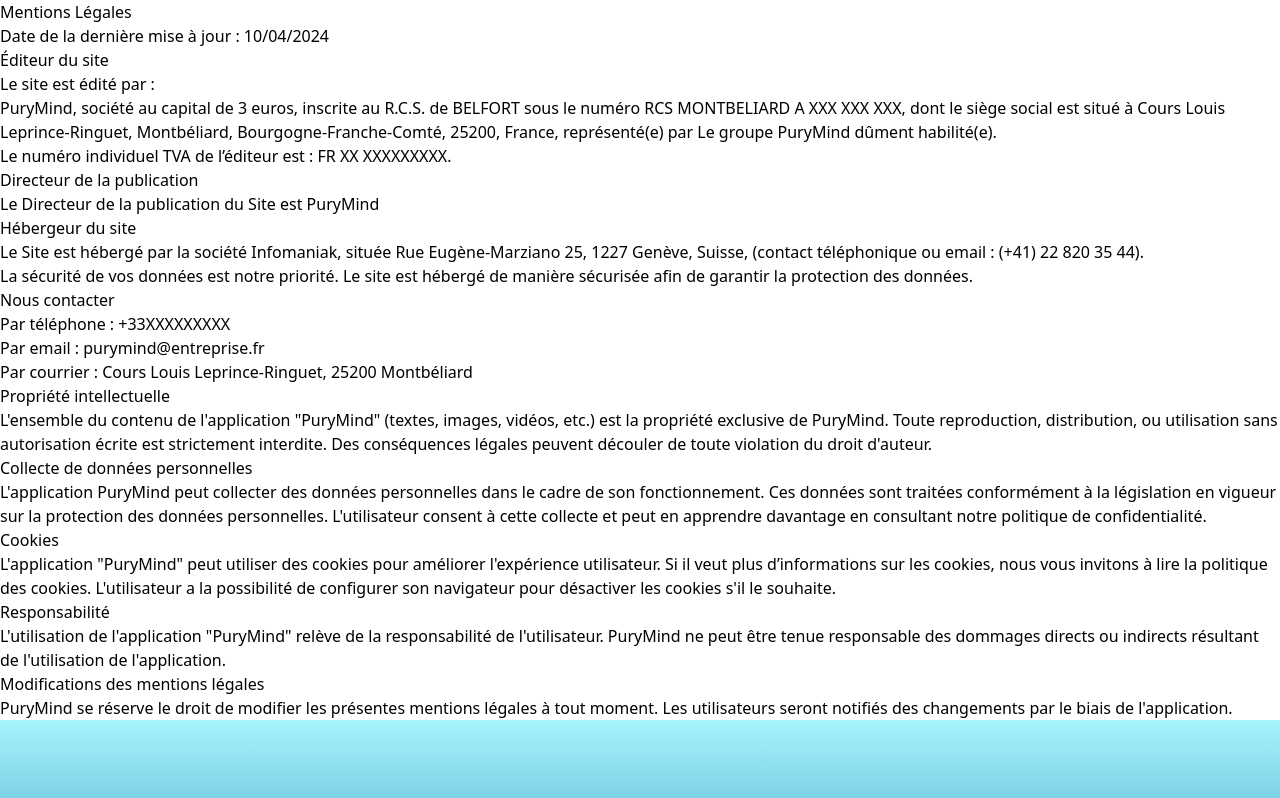
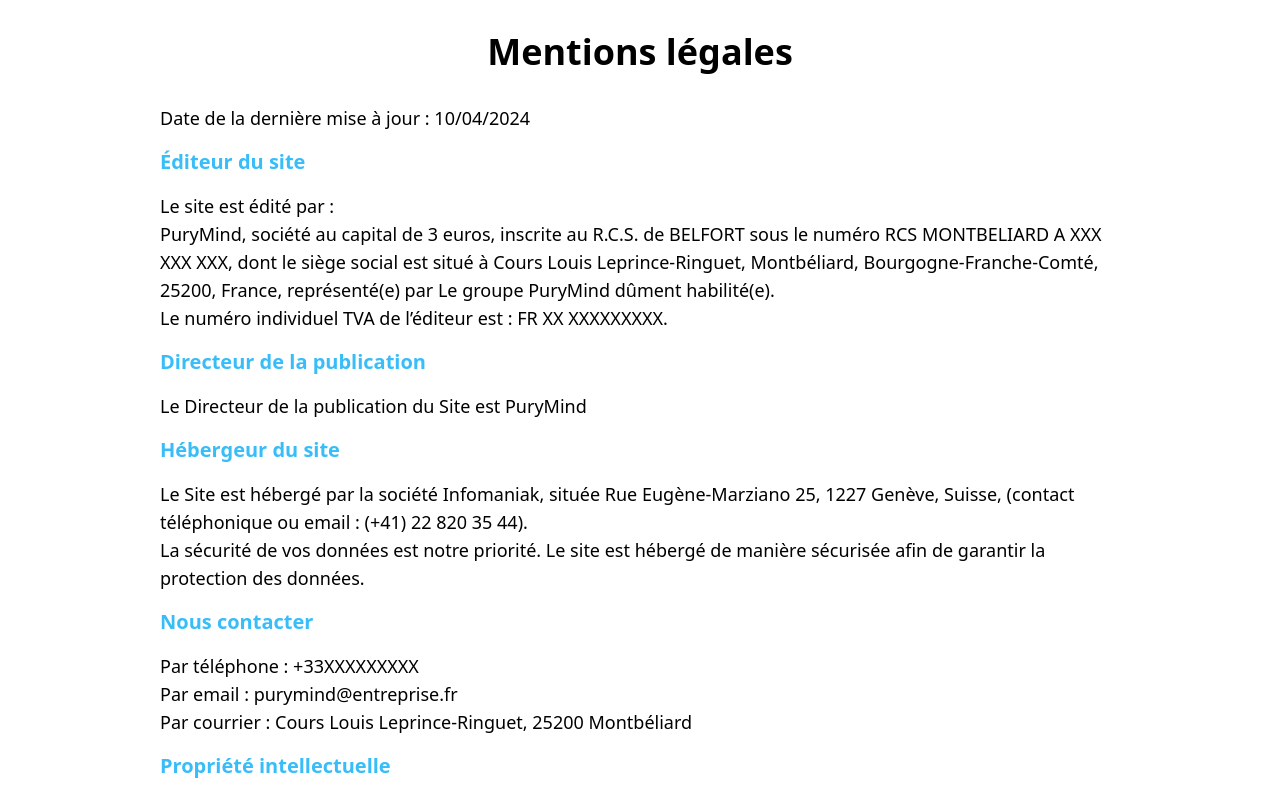
Before and after one commit to Loganmz/Projet-S2-2024, a Vue app: page /mentionlegal in a window 1280 px wide. Shown: the top 798 px of the page. Built offline with nearby package versions, Linux system fonts and the light colour scheme.

Commit message:
html/css page mentions legales

```diff
--- a/src/pages/mentionlegal.vue
+++ b/src/pages/mentionlegal.vue
@@ -3,31 +3,31 @@
 </script>
 
 <template>
-  <h1> Mentions Légales </h1>
-  <div>
-  <p>Date de la dernière mise à jour : 10/04/2024</p>
-  <h2>Éditeur du site</h2>
-  <p>Le  site est édité par : </p>
-  <p> PuryMind, société au capital de 3 euros, inscrite au R.C.S. de BELFORT sous le numéro RCS MONTBELIARD A XXX XXX XXX, dont le siège social est situé à Cours Louis Leprince-Ringuet, Montbéliard, Bourgogne-Franche-Comté, 25200, France, représenté(e) par Le groupe PuryMind dûment habilité(e). </p>
-  <p>Le numéro individuel TVA de l’éditeur est : FR XX XXXXXXXXX.</p>
-  <h2>Directeur de la publication</h2>
-  <p>Le Directeur de la publication du Site est PuryMind</p>
-  <h2>Hébergeur du site</h2>
-  <p>Le Site est hébergé par la société Infomaniak, située Rue Eugène-Marziano 25, 1227 Genève, Suisse, (contact téléphonique ou email : (+41) 22 820 35 44).</p>
-  <p>La sécurité de vos données est notre priorité. Le site est hébergé de manière sécurisée afin de garantir la protection des données.</p>
-  <h2>Nous contacter</h2>
-  <p>Par téléphone : +33XXXXXXXXX </p>
-  <p>Par email : purymind@entreprise.fr  </p>
-  <p>Par courrier : Cours Louis Leprince-Ringuet, 25200 Montbéliard</p>
-<h2>Propriété intellectuelle</h2>
-<p>L'ensemble du contenu de l'application "PuryMind" (textes, images, vidéos, etc.) est la propriété exclusive de PuryMind. Toute reproduction, distribution, ou utilisation sans autorisation écrite est strictement interdite. Des conséquences légales peuvent découler de toute violation du droit d'auteur.</p>
-<h2>Collecte de données personnelles</h2>
-<p> L'application PuryMind peut collecter des données personnelles dans le cadre de son fonctionnement. Ces données sont traitées conformément à la législation en vigueur sur la protection des données personnelles. L'utilisateur consent à cette collecte et peut en apprendre davantage en consultant notre politique de confidentialité.</p>
-<h2>Cookies</h2>
-<p>L'application "PuryMind" peut utiliser des cookies pour améliorer l'expérience utilisateur. Si il veut plus d’informations sur les cookies, nous vous invitons à lire la politique des cookies. L'utilisateur a la possibilité de configurer son navigateur pour désactiver les cookies s'il le souhaite.</p>
-<h2>Responsabilité</h2>
-<p>L'utilisation de l'application "PuryMind" relève de la responsabilité de l'utilisateur. PuryMind ne peut être tenue responsable des dommages directs ou indirects résultant de l'utilisation de l'application.</p>
-<h2>Modifications des mentions légales</h2>
-<p>PuryMind se réserve le droit de modifier les présentes mentions légales à tout moment. Les utilisateurs seront notifiés des changements par le biais de l'application.</p>
+  <h1 class="text-3xl font-bold m-8 text-center lg:text-4xl">Mentions légales</h1>
+  <div class="m-8 lg:mx-40">
+  <p class="text-base lg:text-lg">Date de la dernière mise à jour : 10/04/2024</p>
+  <h2 class="text-xl font-bold text-sky-400	my-4 	">Éditeur du site</h2>
+  <p class="text-base lg:text-lg">Le site est édité par : </p>
+  <p class="text-base lg:text-lg"> PuryMind, société au capital de 3 euros, inscrite au R.C.S. de BELFORT sous le numéro RCS MONTBELIARD A XXX XXX XXX, dont le siège social est situé à Cours Louis Leprince-Ringuet, Montbéliard, Bourgogne-Franche-Comté, 25200, France, représenté(e) par Le groupe PuryMind dûment habilité(e). </p>
+  <p class="text-base lg:text-lg">Le numéro individuel TVA de l’éditeur est : FR XX XXXXXXXXX.</p>
+  <h2 class="text-xl font-bold text-sky-400 my-4	">Directeur de la publication</h2>
+  <p class="text-base lg:text-lg">Le Directeur de la publication du Site est PuryMind</p>
+  <h2 class="text-xl font-bold text-sky-400 my-4	">Hébergeur du site</h2>
+  <p class="text-base lg:text-lg">Le Site est hébergé par la société Infomaniak, située Rue Eugène-Marziano 25, 1227 Genève, Suisse, (contact téléphonique ou email : (+41) 22 820 35 44).</p>
+  <p class="text-base lg:text-lg">La sécurité de vos données est notre priorité. Le site est hébergé de manière sécurisée afin de garantir la protection des données.</p>
+  <h2 class="text-xl font-bold text-sky-400 my-4	">Nous contacter</h2>
+  <p class="text-base lg:text-lg">Par téléphone : +33XXXXXXXXX </p>
+  <p class="text-base lg:text-lg">Par email : purymind@entreprise.fr  </p>
+  <p class="text-base lg:text-lg">Par courrier : Cours Louis Leprince-Ringuet, 25200 Montbéliard</p>
+  <h2 class="text-xl font-bold text-sky-400	my-4">Propriété intellectuelle</h2>
+  <p class="text-base lg:text-lg">L'ensemble du contenu de l'application "PuryMind" (textes, images, vidéos, etc.) est la propriété exclusive de PuryMind. Toute reproduction, distribution, ou utilisation sans autorisation écrite est strictement interdite. Des conséquences légales peuvent découler de toute violation du droit d'auteur.</p>
+  <h2 class="text-xl font-bold text-sky-400 my-4	">Collecte de données personnelles</h2>
+  <p class="text-base lg:text-lg"> L'application PuryMind peut collecter des données personnelles dans le cadre de son fonctionnement. Ces données sont traitées conformément à la législation en vigueur sur la protection des données personnelles. L'utilisateur consent à cette collecte et peut en apprendre davantage en consultant notre politique de confidentialité.</p>
+  <h2 class="text-xl font-bold text-sky-400	my-4">Cookies</h2>
+  <p class="text-base lg:text-lg">L'application "PuryMind" peut utiliser des cookies pour améliorer l'expérience utilisateur. Si il veut plus d’informations sur les cookies, nous vous invitons à lire la politique des cookies. L'utilisateur a la possibilité de configurer son navigateur pour désactiver les cookies s'il le souhaite.</p>
+  <h2 class="text-xl font-bold text-sky-400	my-4">Responsabilité</h2>
+  <p class="text-base lg:text-lg">L'utilisation de l'application "PuryMind" relève de la responsabilité de l'utilisateur. PuryMind ne peut être tenue responsable des dommages directs ou indirects résultant de l'utilisation de l'application.</p>
+  <h2 class="text-xl font-bold text-sky-400 my-4">Modifications des mentions légales</h2>
+  <p class="text-base lg:text-lg">PuryMind se réserve le droit de modifier les présentes mentions légales à tout moment. Les utilisateurs seront notifiés des changements par le biais de l'application.</p>
   </div>
 </template>
```
